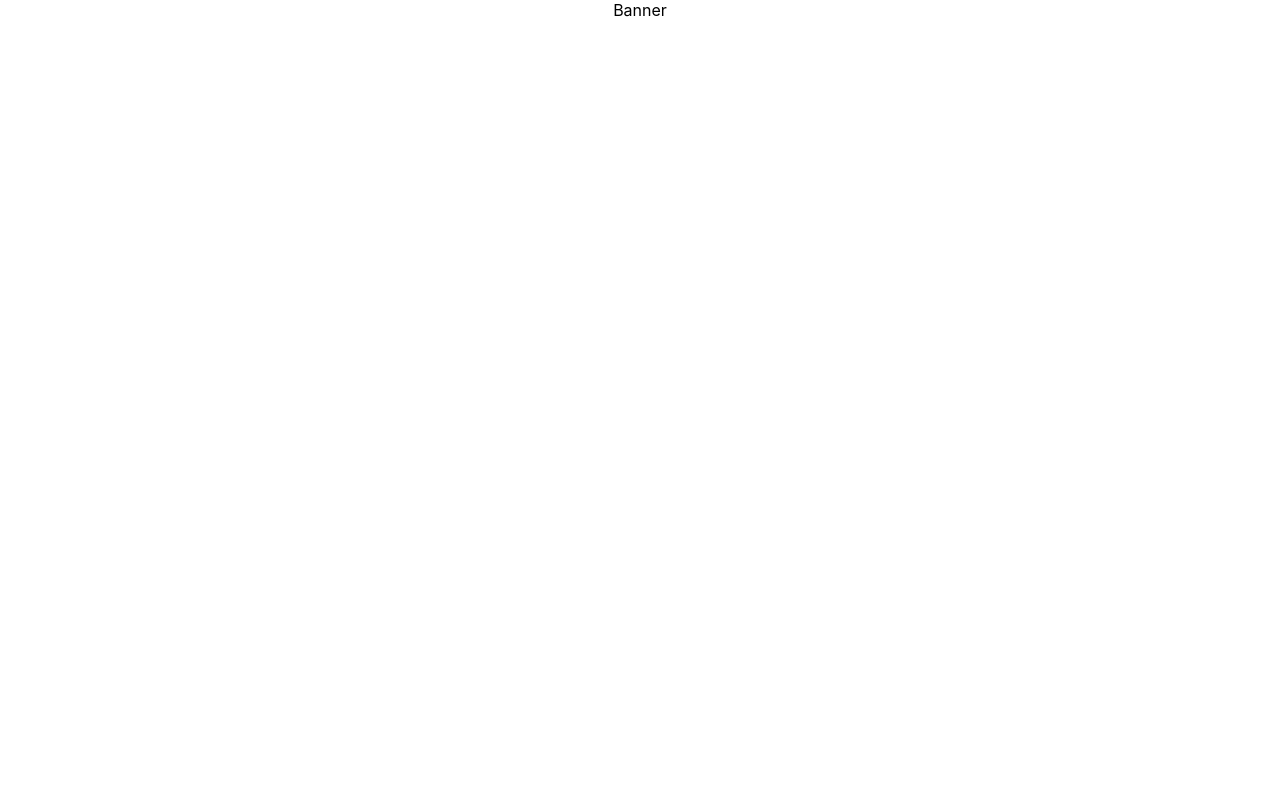
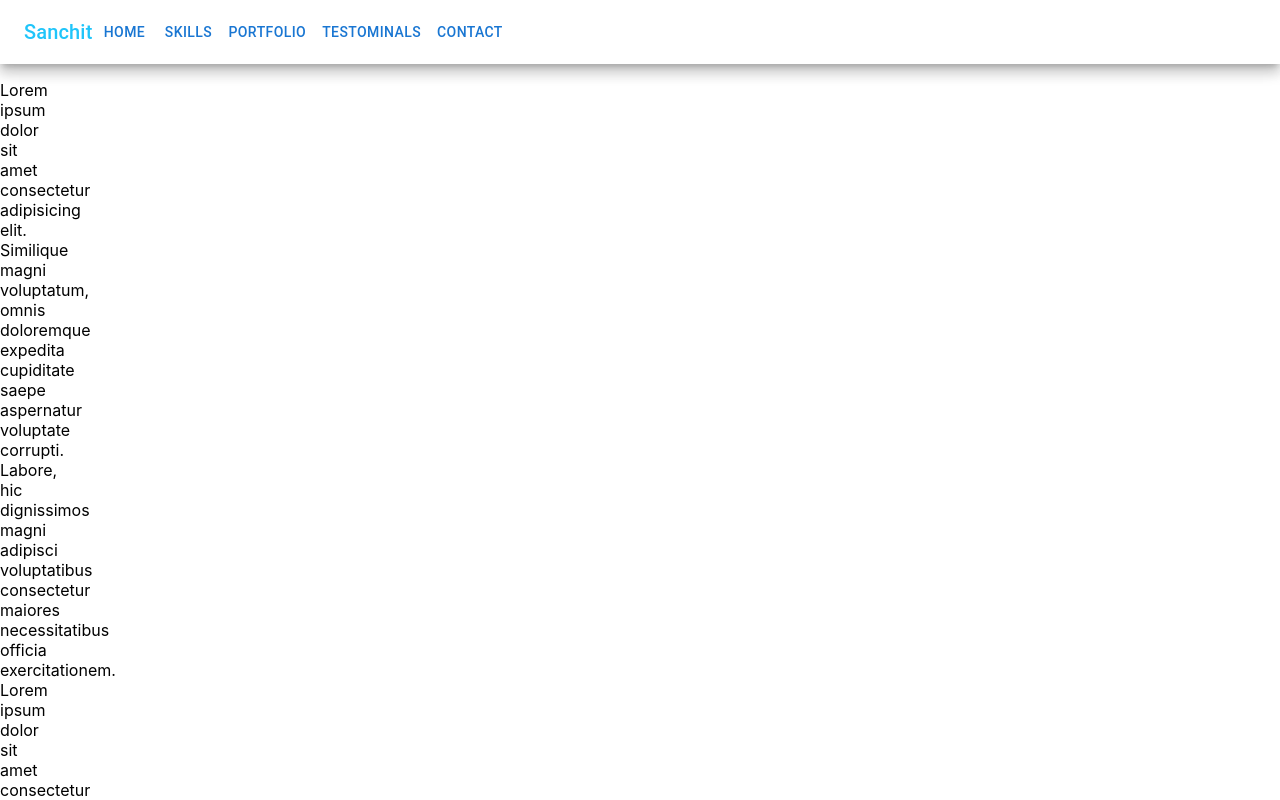
Before and after one commit to SanchitDev47/portfolio, a React (Create React App) app: page / in a window 1280 px wide. Shown: the top 800 px of the page. Built offline with nearby package versions, Linux system fonts and the light colour scheme.

Commit message:
navbar settings

```diff
--- a/src/App.js
+++ b/src/App.js
@@ -1,11 +1,36 @@
 import './App.css';
+import { AppBar, Box, Toolbar, Typography, Button } from '@mui/material';
 import Banner from './Components/Banner';
 
 function App() {
   return (
-    <div className="App">
+    <Box sx={{ flexGrow: 1, }}>
+      <AppBar position="sticky" sx={{ backgroundColor: 'white', boxShadow: '9', overflowX: 'hidden' }}>
+        <Box sx={{ display: 'flex', justifyContent: 'space-between' }} >
+          <Toolbar>
+            <Typography variant="h6" component="div" sx={{ flexGrow: 1, color: '#20C5FA' }}>
+              Sanchit
+            </Typography>
+            <Button>
+              HOME
+            </Button>
+            <Button>
+              SKILLS
+            </Button>
+            <Button>
+              PORTFOLIO
+            </Button>
+            <Button>
+              TESTOMINALS
+            </Button>
+            <Button>
+              CONTACT
+            </Button>
+          </Toolbar>
+        </Box>
+      </AppBar>
       <Banner />
-    </div>
+    </Box>
   );
 }
 
--- a/src/Components/Banner.tsx
+++ b/src/Components/Banner.tsx
@@ -1,7 +1,10 @@
+import { Box } from '@mui/material'
 import React from 'react'
 
 export default function Banner() {
   return (
-    <div>Banner</div>
+    <Box sx={{ width: '3px'}}>
+    <p>Lorem ipsum dolor sit amet consectetur adipisicing elit. Similique magni voluptatum, omnis doloremque expedita cupiditate saepe aspernatur voluptate corrupti. Labore, hic dignissimos magni adipisci voluptatibus consectetur maiores necessitatibus officia exercitationem. Lorem ipsum dolor sit amet consectetur adipisicing elit. Accusamus aliquam dolor rem quibusdam praesentium aliquid accusantium maxime neque, eius, porro, aut eum ipsa officia inventore quia necessitatibus! Quidem, deleniti veritatis.</p>
+    </Box>
   )
 }
```
Also changed, not shown: src/Components/NavBar.tsx (added, +10 -0 lines).
